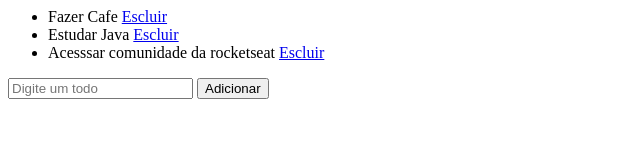
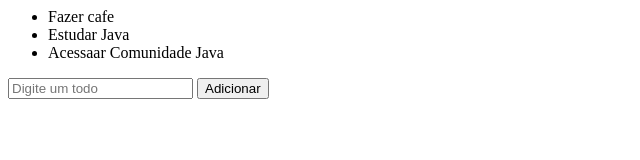
Before and after one commit to THRSth/appDeTodos, a plain HTML site: page index.html in a window 1280 px wide. Shown: the whole page, without its empty margins (0-640 px from the left). Drawn offline with Linux system fonts and the light colour scheme.

Commit message:
Create function todos

```diff
--- a/index.html
+++ b/index.html
@@ -6,18 +6,7 @@
     <body>
         <div id="app">
             <ul>
-                <li>
-                    Fazer Cafe
-                    <a href="#">Escluir</a>
-                </li>
-                <li>
-                    Estudar Java
-                    <a href="#">Escluir</a>
-                </li>
-                <li>
-                    Acesssar comunidade da rocketseat
-                    <a href="#">Escluir</a>
-                </li>
+
             </ul>
             <input type="text" placeholder="Digite um todo">
             <button>Adicionar</button>
--- a/todos.js
+++ b/todos.js
@@ -1 +1,21 @@
-alert('Funfo');
+var listElemt = document.querySelector('#app ul');
+var inputElement = document.querySelector ('#app input');
+var buttonElement = document.querySelector ('#app butoon');
+
+var todos = [
+    'Fazer cafe',
+    'Estudar Java',
+    'Acessaar Comunidade Java'
+];
+
+function renderTodos() {
+    for(todo of todos) {
+        var todoElement = document.createElement('li');
+        var todoText = document.createTextNode(todo);
+
+        todoElement.appendChild(todoText);
+        listElemt.appendChild(todoElement);
+    }
+}
+
+renderTodos();
```
